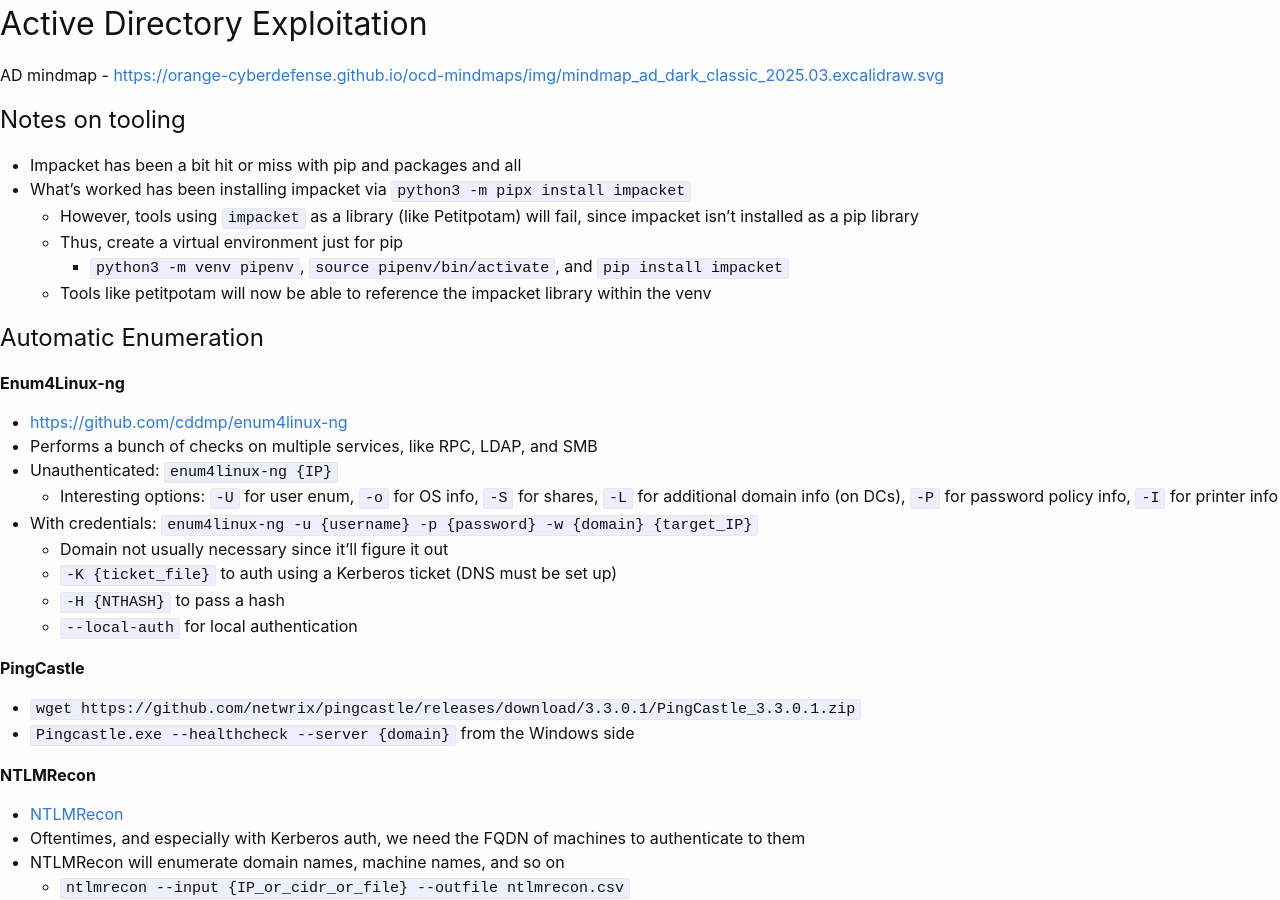
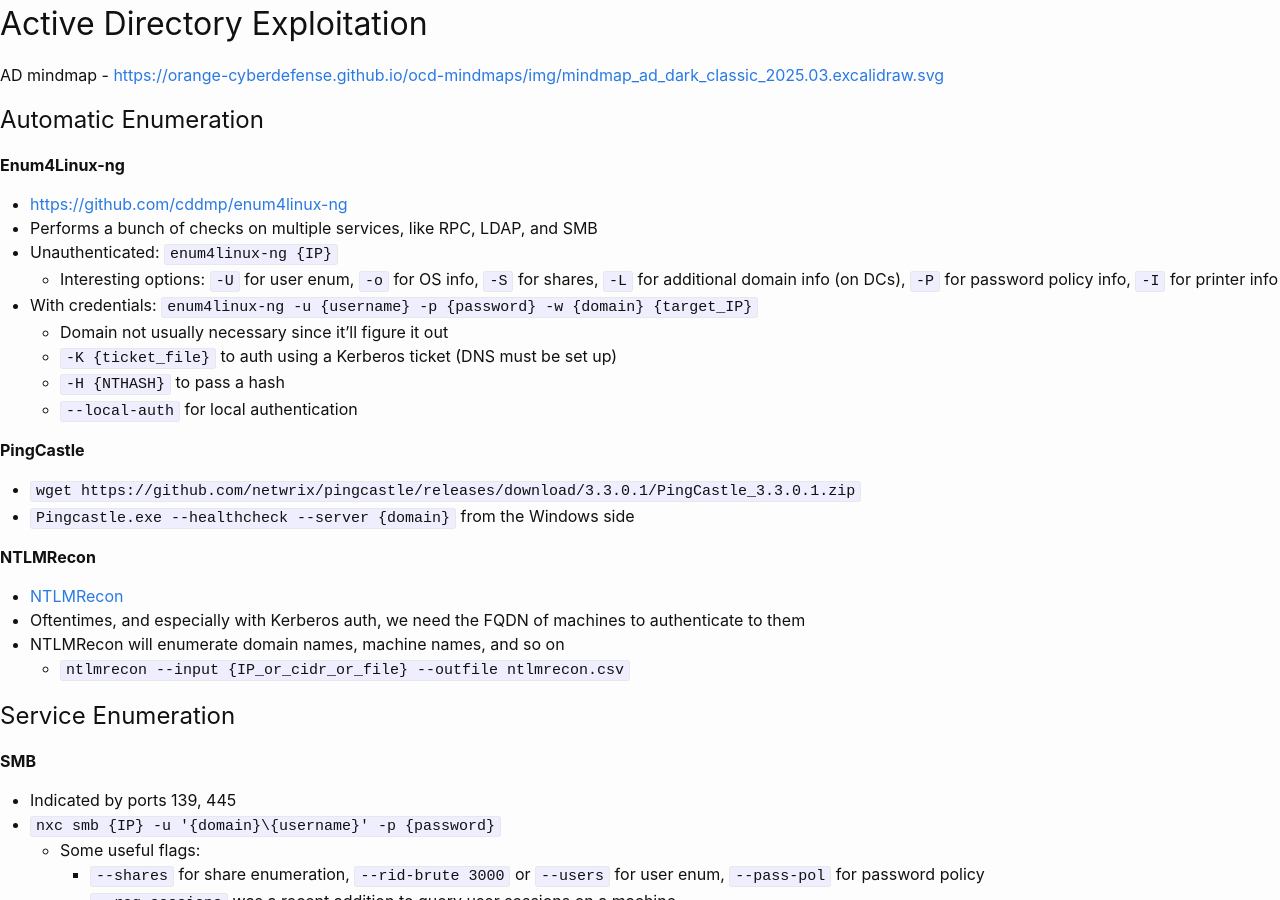
Before and after one commit to KhaelK138/KhaelK138.github.io, a Jekyll site: the page built from markdown/ADExploitation.md, in a window 1280 px wide and 900 px high. Built offline with Jekyll 4.4.1, drawn with Linux system fonts in a browser that asks for light colours.

Commit message:
fixed notes

```diff
--- a/markdown/ADExploitation.md
+++ b/markdown/ADExploitation.md
@@ -4,14 +4,6 @@
 ---
 
 AD mindmap - [https://orange-cyberdefense.github.io/ocd-mindmaps/img/mindmap_ad_dark_classic_2025.03.excalidraw.svg](https://orange-cyberdefense.github.io/ocd-mindmaps/img/mindmap_ad_dark_classic_2025.03.excalidraw.svg)
-
-## Notes on tooling
-- Impacket has been a bit hit or miss with pip and packages and all
-- What's worked has been installing impacket via `python3 -m pipx install impacket`
-  - However, tools using `impacket` as a library (like Petitpotam) will fail, since impacket isn't installed as a pip library
-  - Thus, create a virtual environment just for pip
-    - `python3 -m venv pipenv`, `source pipenv/bin/activate`, and `pip install impacket`
-  - Tools like petitpotam will now be able to reference the impacket library within the venv
 
 ## Automatic Enumeration
 
```
Also changed, not shown: markdown/Business.md (+6 -0 lines).
